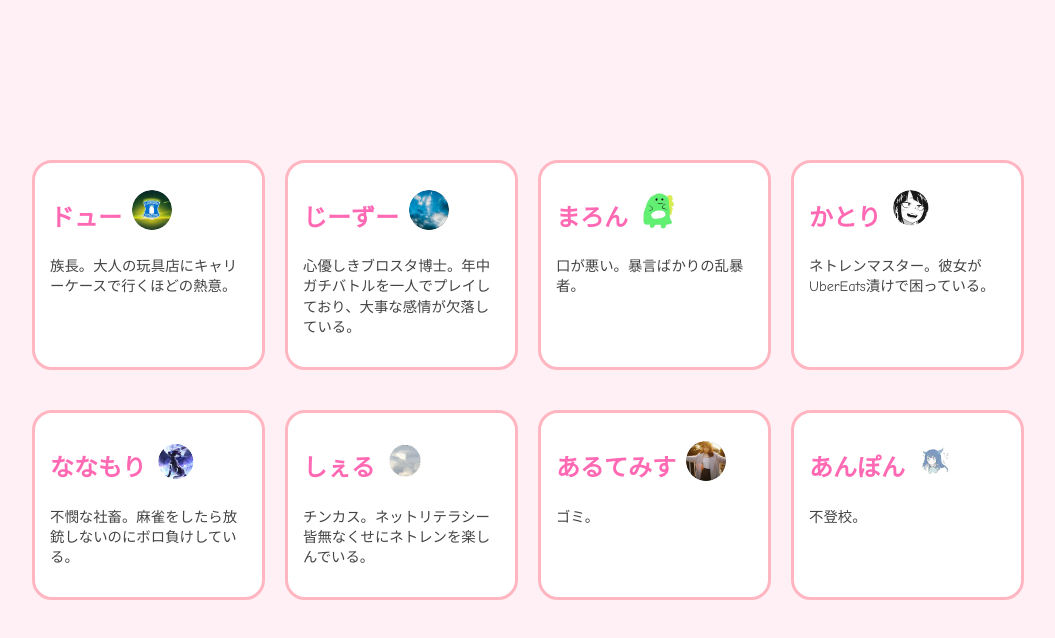
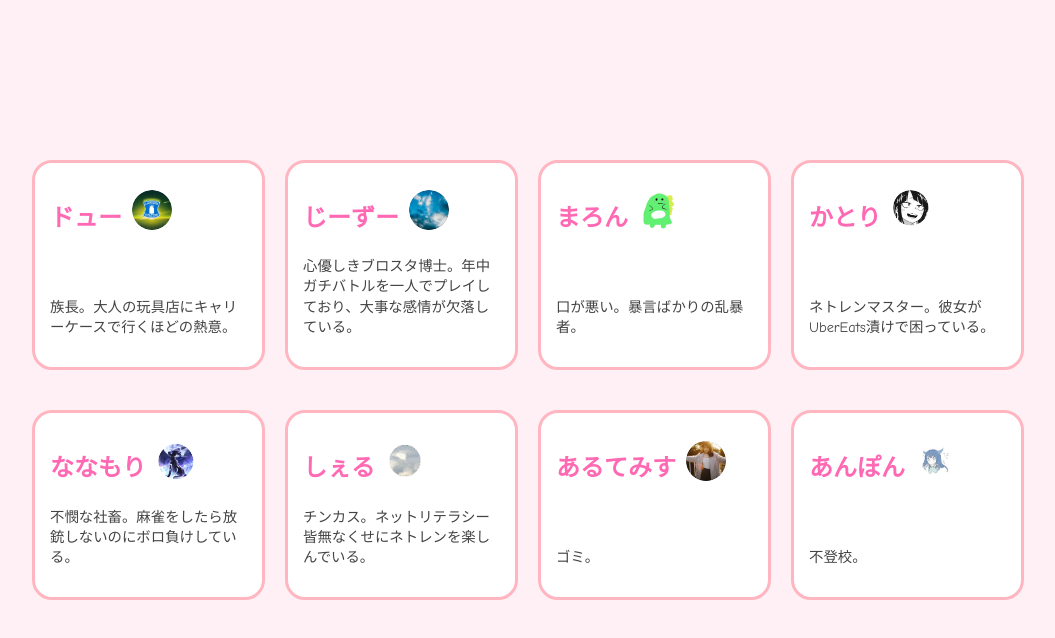
Before and after one commit to miyaneya0528-arch/index.html, a plain HTML site: page index.html in a window 1280 px wide. Shown: the part 148-786 px from the top of the page, without its empty margins (112-1167 px from the left). Drawn offline with Linux system fonts and the light colour scheme.

Commit message:
Add files via upload

```diff
--- a/index.html
+++ b/index.html
@@ -23,19 +23,19 @@
       display: grid;
       grid-template-columns: repeat(4, 1fr);
       grid-auto-rows: auto;
-      flex: 1 1 auto;
-      min-width: 200px;
-      max-width: 1fr;
-      box-sizing: border-box;
       gap: 40px 20px;
       width: 80%;
       margin: 180px auto 0 auto;
     }
     .character {
+      display: flex;
+      flex-direction: column;
+      justify-content: space-between;
       background-color: #fff;
       border: 3px solid #ffb6c1;
       border-radius: 20px;
       padding: 15px;
+      box-sizing: border-box;
     }
     .character:hover {
       transform: scale(1.05);
@@ -63,7 +63,7 @@
       font-size: 0.9em;
       line-height: 1.4;
     }
-    @media (max-width: 600px) {
+    @media (max-width: 900px) {
       .characters {
         grid-template-columns: repeat(2, 1fr);
       }
@@ -76,7 +76,7 @@
   </style>
   <script>
     window.addEventListener('load',() => {
-        const characters = document.auerySelectiorAll('.character');
+        const characters = document.qauerySelectiorAll('.character');
         let maxWidth = 0;
 
         characters.forEach(box => {
```
